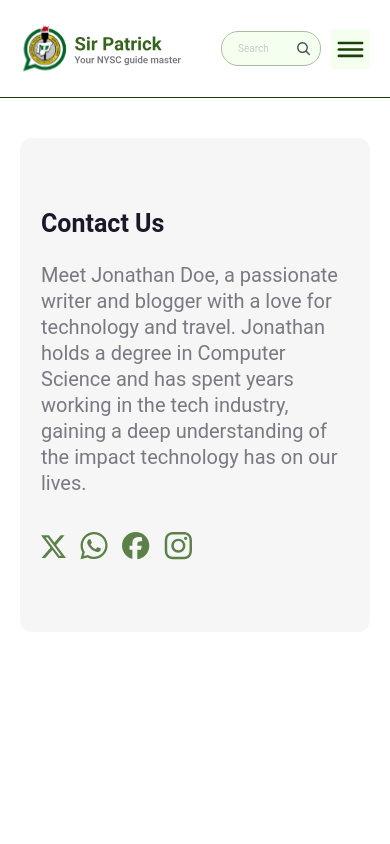
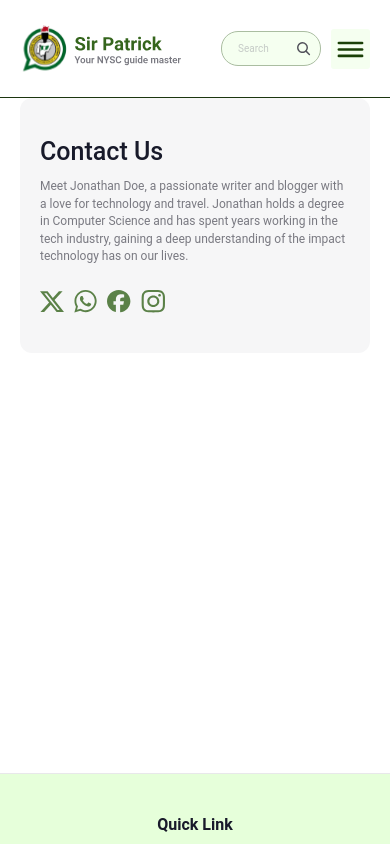
Before and after one commit to HenryAgu/sir-patrick, a React (Vite) app: page /contact in a window 390 px wide. Shown: the top 844 px of the page. Built offline with nearby package versions, Linux system fonts and the light colour scheme.

Commit message:
feat: contact page for mobile

```diff
--- /dev/null
+++ b/src/components/shared/socialMenu.tsx
@@ -0,0 +1,31 @@
+import { Link } from "@tanstack/react-router";
+
+type SocialMenu = {
+  title: string;
+  image: string;
+  path: string;
+};
+
+const SocialMenu = () => {
+  const socialMenu: SocialMenu[] = [
+    { title: "x", image: "/icons/x.svg", path: "/" },
+    { title: "whatsapp", image: "/icons/whatsapp.svg", path: "/" },
+    { title: "facebook", image: "/icons/facebook.svg", path: "/" },
+    { title: "instagram", image: "/icons/insta.svg", path: "/" },
+  ];
+  return (
+    <div className="flex items-center gap-x-2.5 lg:gap-x-3.5 mt-3">
+      {socialMenu.map((social, index) => (
+        <Link to={social.path} key={index}>
+          <img
+            src={social.image}
+            alt={social.title}
+            className="lg:w-auto lg:h-auto w-[23.67px] h-[23.67px] opacity-[80%]"
+          />
+        </Link>
+      ))}
+    </div>
+  );
+};
+
+export default SocialMenu;
--- a/src/routes/contact.tsx
+++ b/src/routes/contact.tsx
@@ -1,42 +1,25 @@
+import SocialMenu from "@/components/shared/socialMenu";
 import { createFileRoute, Link } from "@tanstack/react-router";
 
 export const Route = createFileRoute("/contact")({
   component: RouteComponent,
 });
 
-type SocialMenu = {
-  title: string;
-  image: string;
-  path: string;
-};
-
 function RouteComponent() {
-  const socialMenu: SocialMenu[] = [
-    { title: "x", image: "/icons/x.svg", path: "/" },
-    { title: "whatsapp", image: "/icons/whatsapp.svg", path: "/" },
-    { title: "facebook", image: "/icons/facebook.svg", path: "/" },
-    { title: "instagram", image: "/icons/insta.svg", path: "/" },
-  ];
   return (
-    <main className="px-5 lg:px-30 py-10 mx-auto w-full container min-h-screen font-roboto">
-      <div className="bg-secondary-50 py-[72px] px-[21px] flex items-center justify-center rounded-[12px]">
-        <div className="flex flex-col gap-y-6 max-w-[668px]">
-          <p className="text-secondary-800 text-[25px] font-semibold leading-[28px]">
+    <main className="px-5 lg:px-30 lg:py-10 mx-auto w-full container min-h-[80vh] lg:min-h-screen font-roboto">
+      <div className="bg-secondary-50 py-10 lg:py-[72px] px-5 lg:px-[21px] flex items-center justify-center rounded-[12px]">
+        <div className="flex flex-col gap-y-3 lg:gap-y-6 max-w-[668px]">
+          <p className="text-secondary-800 text-[25px] font-medium lg:font-semibold leading-[28px]">
             Contact Us
           </p>
-          <p className="font-normal text-xl leading-[26px] text-brand-gray-500">
+          <p className="font-normal text-xs lg:text-xl leading-[17.5px] lg:leading-[26px] text-brand-gray-500">
             Meet Jonathan Doe, a passionate writer and blogger with a love for
             technology and travel. Jonathan holds a degree in Computer Science
             and has spent years working in the tech industry, gaining a deep
             understanding of the impact technology has on our lives.
           </p>
-          <div className="flex items-center gap-x-3.5 mt-3">
-            {socialMenu.map((social, index) => (
-              <Link to={social.path} key={index}>
-                <img src={social.image} alt={social.title} className="w-auto h-auto opacity-[80%]"/>
-              </Link>
-            ))}
-          </div>
+          <SocialMenu />
         </div>
       </div>
     </main>
```
